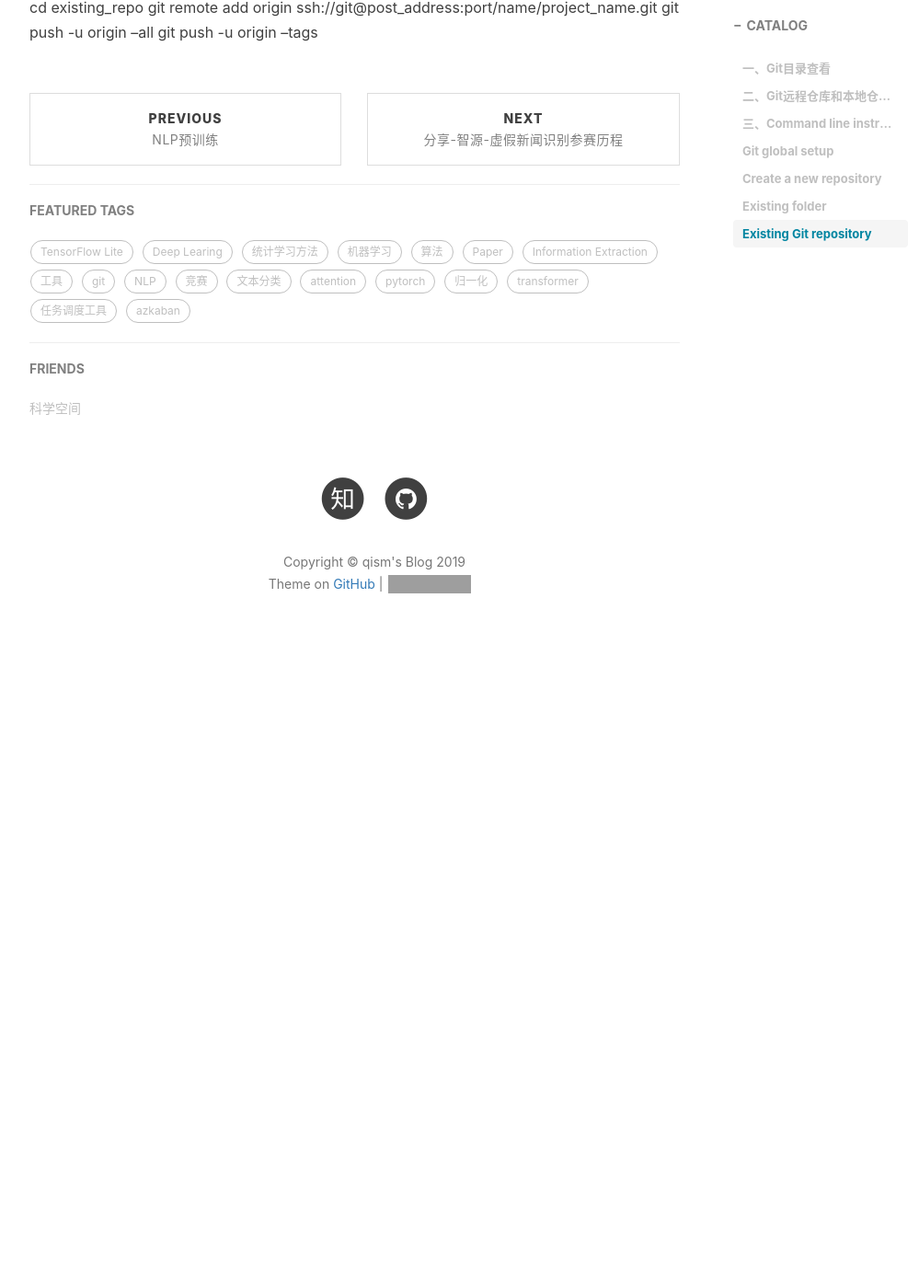
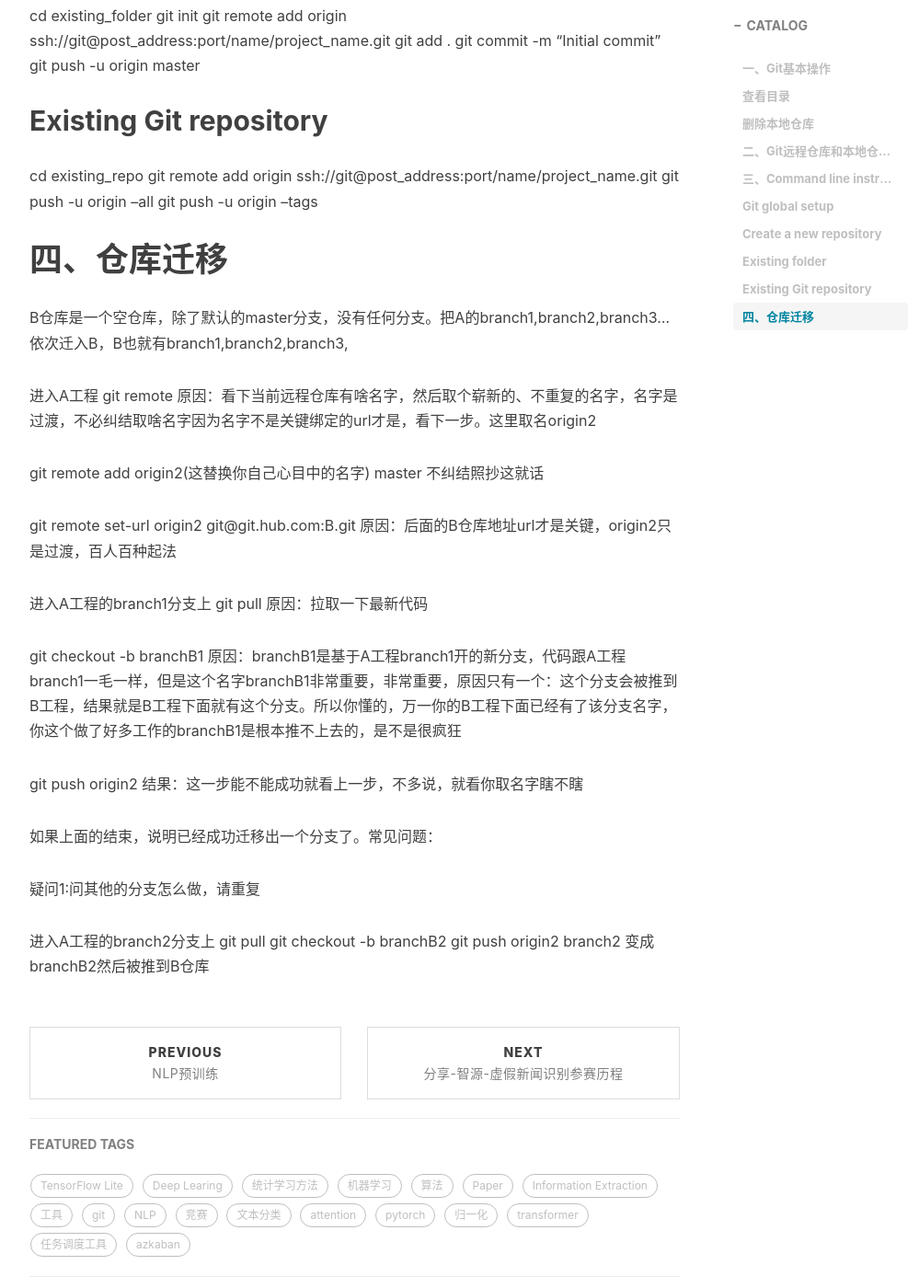
Before and after one commit to qism/github.io, a Jekyll site: the page built from _posts/2019-10-16-git使用.md, in a window 1280 px wide and 1400 px high, scrolled down 2782 px. Shown: the whole window at 92% size, without its empty margins (233-1232 px from the left). Built offline with Jekyll 4.4.1, drawn with Linux system fonts in a browser that asks for light colours; nearby versions of some CDN libraries; comment, search, counter and statistics services are not loaded; before the commit the page ends 3521 px from its top, so only the background shows below that; some of the changed text lies outside the part shown; grey boxes are pictures that could not be loaded.

Commit message:
add new git

```diff
--- a/_posts/2019-10-16-git使用.md
+++ b/_posts/2019-10-16-git使用.md
@@ -16,11 +16,17 @@ tags:
 
 从今天开始对Git的使用做一个记录，只记录问题和难点，对于常规使用，大家请参考廖雪峰老师的Git课程啦~当然有问题还是可以一起探讨滴~~
 
-# 一、Git目录查看
+# 一、Git基本操作
 
+## 查看目录
 该目录一般是隐藏的，通过 ls -ah 查看隐藏的.git文件
 
 一般不轻易动这个文件夹的内容，因为修改的各个版本信息都在这，万一有一天要找回旧版代码，你动了，找不到了咋整
+
+## 删除本地仓库
+
+rm -rf .git
+
 
 
 # 二、Git远程仓库和本地仓库有冲突导致不能push的情况处理
@@ -99,3 +105,37 @@ cd existing_repo
 git remote add origin ssh://git@post_address:port/name/project_name.git
 git push -u origin --all
 git push -u origin --tags
+
+# 四、仓库迁移
+
+B仓库是一个空仓库，除了默认的master分支，没有任何分支。把A的branch1,branch2,branch3...依次迁入B，B也就有branch1,branch2,branch3,
+
+进入A工程
+git remote
+原因：看下当前远程仓库有啥名字，然后取个崭新的、不重复的名字，名字是过渡，不必纠结取啥名字因为名字不是关键绑定的url才是，看下一步。这里取名origin2
+
+git remote add origin2(这替换你自己心目中的名字) master
+不纠结照抄这就话
+
+git remote set-url origin2 git@git.hub.com:B.git
+原因：后面的B仓库地址url才是关键，origin2只是过渡，百人百种起法
+
+进入A工程的branch1分支上
+git pull
+原因：拉取一下最新代码
+
+git checkout -b branchB1
+原因：branchB1是基于A工程branch1开的新分支，代码跟A工程branch1一毛一样，但是这个名字branchB1非常重要，非常重要，原因只有一个：这个分支会被推到B工程，结果就是B工程下面就有这个分支。所以你懂的，万一你的B工程下面已经有了该分支名字，你这个做了好多工作的branchB1是根本推不上去的，是不是很疯狂
+
+git push origin2
+结果：这一步能不能成功就看上一步，不多说，就看你取名字瞎不瞎
+
+如果上面的结束，说明已经成功迁移出一个分支了。常见问题：
+
+疑问1:问其他的分支怎么做，请重复
+
+进入A工程的branch2分支上
+git pull
+git checkout -b branchB2
+git push origin2
+branch2 变成branchB2然后被推到B仓库
```
Also changed, not shown: _posts/2019-11-03-pytorch学习笔记.md (+0 -1 lines).
